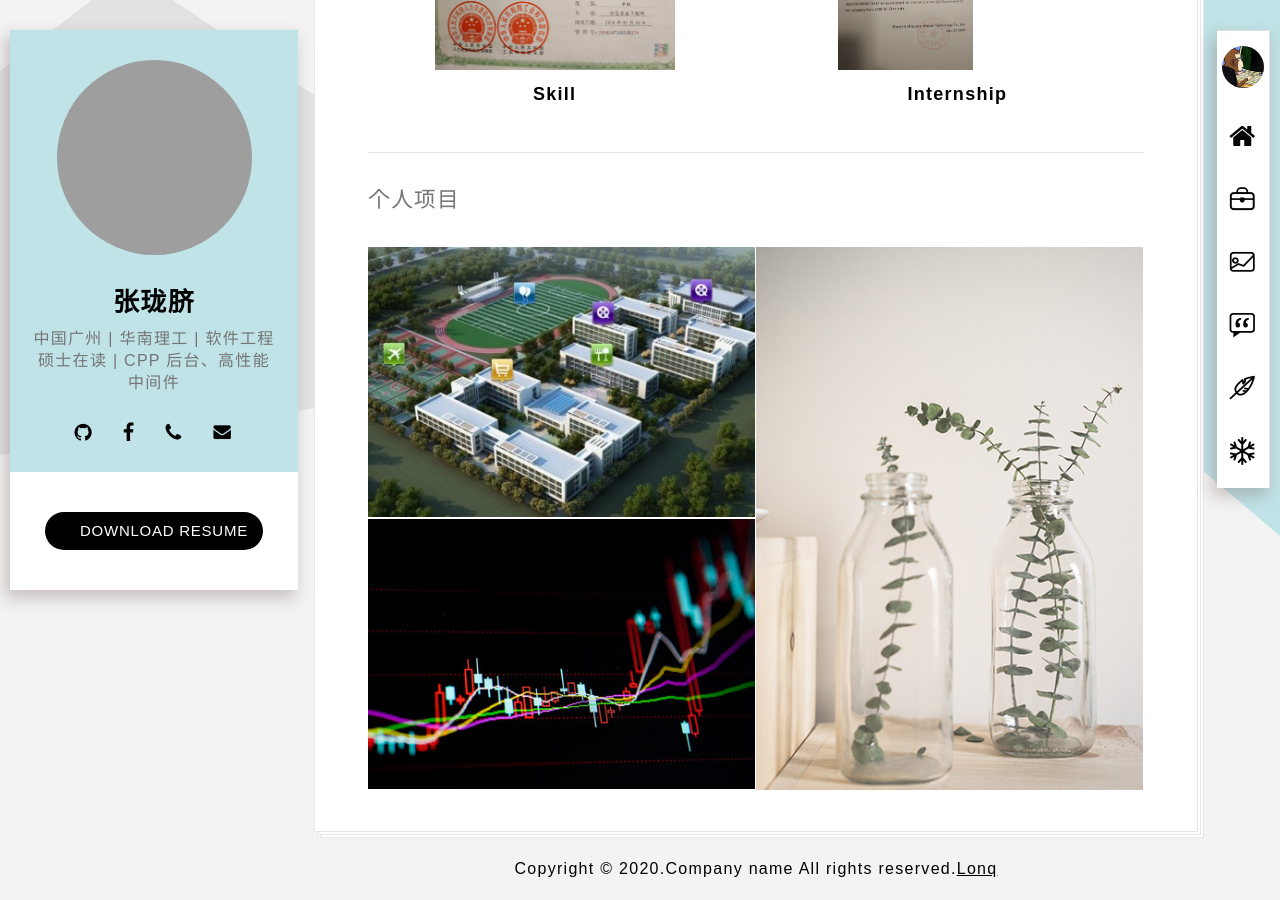
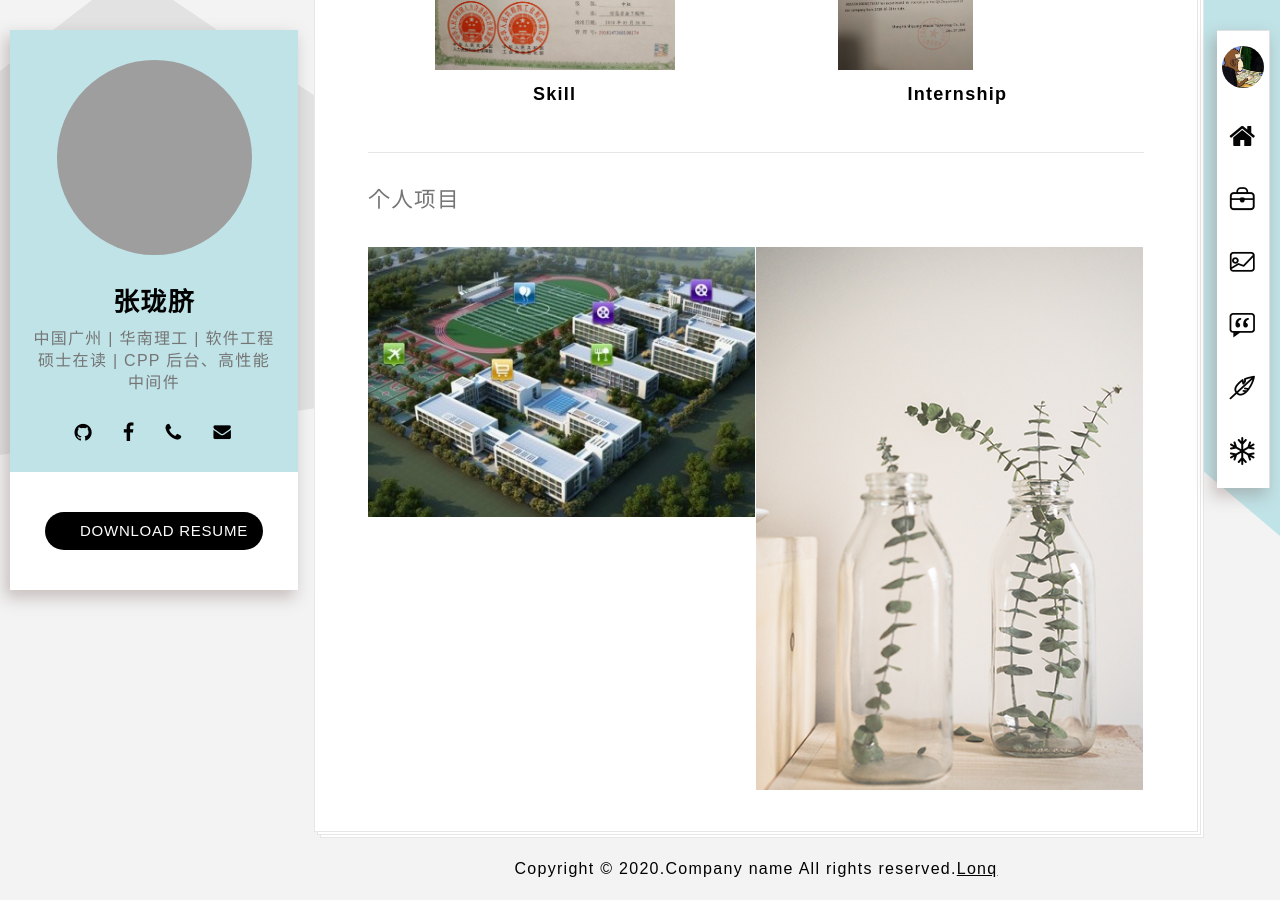
Before and after one commit to zlonqi/zlonqi.github.io, a Jekyll site: the page built from index.html, in a window 1280 px wide and 900 px high, scrolled down 1731 px. Built offline with Jekyll 4.4.1, drawn with Linux system fonts in a browser that asks for light colours; some web fonts are replaced; grey boxes are pictures that could not be loaded.

Commit message:
update _includes/resumer_06-personal_project.html.

```diff
--- a/_includes/resumer_06-personal_project.html
+++ b/_includes/resumer_06-personal_project.html
@@ -5,16 +5,16 @@
 
         <div class="pf-grid-sizer"></div><!-- used for sizing -->
 
-            <div class="pf-grid-item photography">
+              <div class="pf-grid-item photography">
                 <div class="project">
                     <figure class="portfolio-figure">
-                        <img src="{{ '/styles/img/portfolio/ibms.jpg' | prepend: site.baseurl }}" alt="">
+                        <img src="/zlonqi/styles/img/portfolio/ibms.jpg" alt="">
                     </figure>
                     <div class="portfolio-caption text-center">
                         <div class="valign-table">
                             <div class="valign-cell">
-                                <h2 class="text-upper">linux高性能Web服务器</h2>
-                                <p>Nginx作为前台代理转发，后台采用多线程处理，支持高并发地获取Web静态页面，及FastCGI动态请求</p>
+                                <h2 class="text-upper">linux高并发高性能WEB服务器</h2>
+                                <p>Nginx作接入负载均衡，redis作查询缓存，能高并发快速地获取Web静态页面和处理FastCGI动态请求，reactor+线程池模式，性能出色，线程只配单例解析器，节约内存，各种网络底层通信细节处理得当周全，心跳连接和redis连接能中断重连，具有良好额可靠性、可用性、可拓展性、日志异步写入且功能丰富</p>
                                 <a href="#pf-popup-1" class="pf-btn-view btn btn-primary">详情</a>
                             </div>
                         </div>
@@ -23,7 +23,7 @@
                 </div>
                 <div id="pf-popup-1" class="pf-popup clearfix">
                     <div class="pf-popup-col1">
-                        <div class="pf-popup-media" style="background-image: url({{ '/styles/img/portfolio/coder.jpeg' | prepend: site.baseurl }}); background-repeat: no-repeat;background-size: cover;">
+                        <div class="pf-popup-media" style="background-image: url(/zlonqi/styles/img/portfolio/coder.jpeg); background-repeat: no-repeat;background-size: cover;">
                         </div>
                     </div><!-- .pf-popup-col1 -->
 
@@ -45,32 +45,15 @@
             <div class="pf-grid-item design">
                 <div class="project">
                     <figure class="portfolio-figure">
-                        <img src="{{ '/styles/img/portfolio/prj-02.jpg' | prepend: site.baseurl }}" alt="">
+                        <img src="/zlonqi/styles/img/portfolio/prj-02.jpg" alt="">
                     </figure>
 
                     <div class="portfolio-caption text-center">
                         <div class="valign-table">
                             <div class="valign-cell">
-                                <h2 class="text-upper">Jekyll 简历模板</h2>
-                                <p>基于Jekyll的简历模板，托管在码云。记得给个赞哦！</p>
+                                <h2 class="text-upper">gitee</h2>
+                                <p>项目托管在码云。记得给个赞哦！</p>
                                 <a href="https://zlonqi.gitee.io/2020/02/11/lonky-pretty-server/" class="pf-btn-view btn btn-primary" target="_blank">详情</a>
-                            </div>
-                        </div>
-                    </div>
-                </div>
-            </div><!-- .pf-grid-item -->
-
-            <div class="pf-grid-item photography">
-                <div class="project">
-                    <figure class="portfolio-figure">
-                        <img src="{{ '/styles/img/portfolio/ai.jpg' | prepend: site.baseurl }}" alt="">
-                    </figure>
-
-                    <div class="portfolio-caption text-center">
-                        <div class="valign-table">
-                            <div class="valign-cell">
-                                <h2 class="text-upper">股票预测模型</h2>
-                                <p>基于AI的股票预测模型</p>
                             </div>
                         </div>
                     </div>
```
Also changed, not shown: other parts of _includes/resumer_06-personal_project.html (+2 -2 lines).
